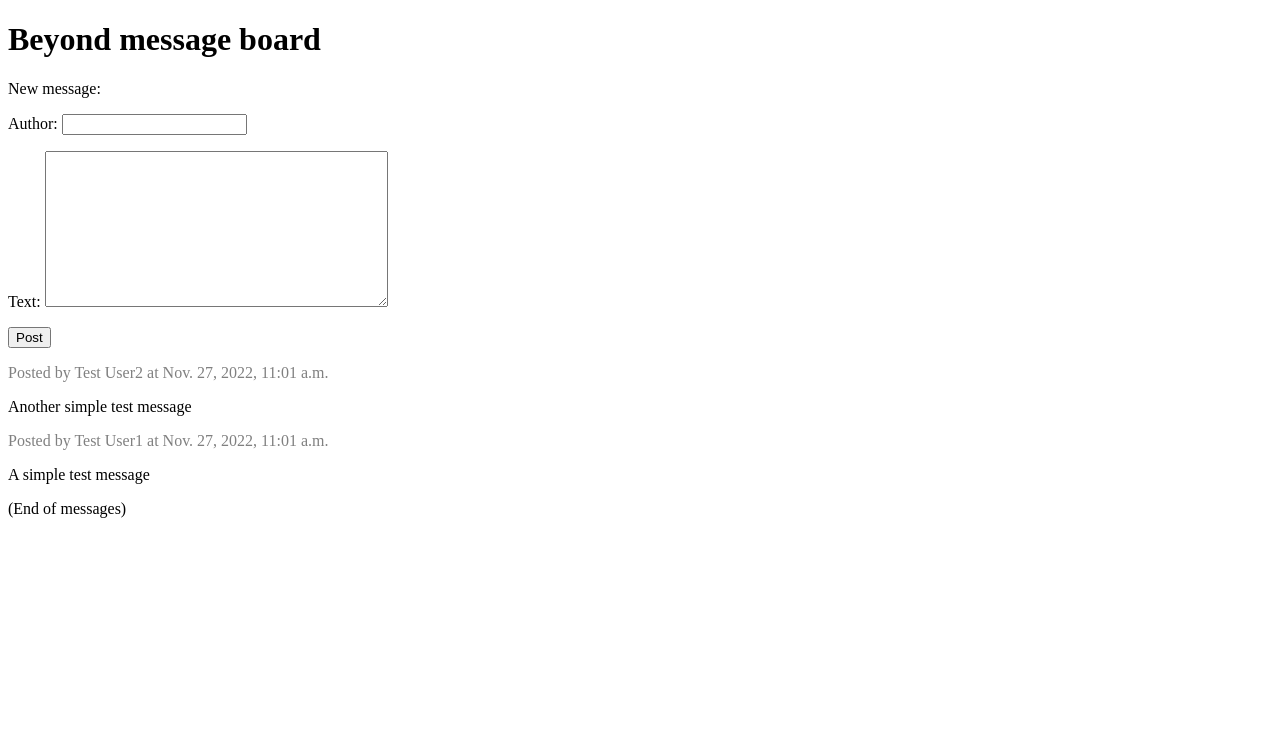
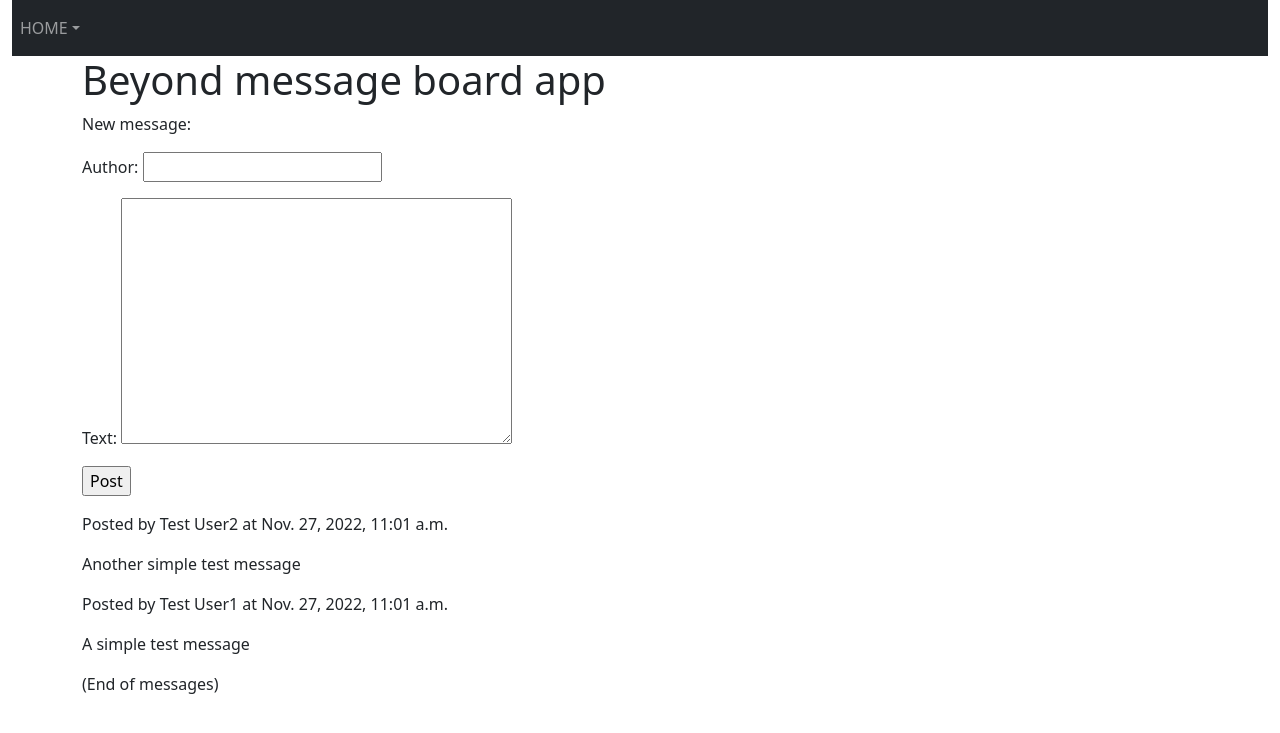
Before and after one commit to Shalevro2/beyond-tutorial, a Django app: page / in a window 1280 px wide. Shown: the top 733 px of the page. Run offline with Django 4.2, Linux system fonts and the light colour scheme; data comes from the database, SQL or seed files in the repository.

Commit message:
Add some html files

```diff
--- a/beyond_tutorial/urls.py
+++ b/beyond_tutorial/urls.py
@@ -19,5 +19,6 @@ from msgboard import views
 
 urlpatterns = [
     path('admin/', admin.site.urls),
-    path('', views.board, name='board')
+    path('', views.board, name='board'),
+    path('posts/', views.post_list, name='posts'),
 ]
--- /dev/null
+++ b/msgboard/templates/msgboard/base_board.html
@@ -0,0 +1,34 @@
+<html>
+<head>
+<title>Beyond message board app</title>
+    <meta name="viewport" content="width=device-width, initial-scale=1.0">
+    <link
+       href="https://cdn.jsdelivr.net/npm/bootstrap@5.2.3/dist/css/bootstrap.min.css" rel="stylesheet">
+    <script
+       src="https://cdn.jsdelivr.net/npm/bootstrap@5.2.3/dist/js/bootstrap.bundle.min.js">
+    </script>
+</head>
+<body>
+<div class="container-fluid">
+  <nav class="navbar navbar-expand-lg navbar-dark bg-dark">
+   <ul class="navbar-nav">
+    <li class="nav-item dropdown">
+    <a class="nav-link dropdown-toggle" href="#" id="accountDisplay" role="button"
+                           data-bs-toggle="dropdown" aria-expanded="false">HOME</a>
+      <ul class="dropdown-menu">
+        <li><a href="/">Board</a></li>
+        <li><a href="/posts">Posts</a></li>
+      </ul>
+    </li>
+    </ul>
+   </nav>
+   </div>
+
+    <div class="container">
+       <h1>Beyond message board app</h1>
+        {% block content %}
+        {% endblock %}
+    </div>
+
+</body>
+</html>
--- a/msgboard/templates/msgboard/board.html
+++ b/msgboard/templates/msgboard/board.html
@@ -1,13 +1,5 @@
-<!DOCTYPE html>
-<html lang="en">
-	<head>
-		<title>Beyond message board</title>
-		<style type="text/css">
-			.author, .eom { color: grey }
-		</style>
-	</head>
-	<body>
-		<h1>Beyond message board</h1>
+{% extends './base_board.html' %}
+{% block content %}
 		<div class="newfrm">
 			<p class="newmsg">New message:</p>
 			<form method="POST">
@@ -26,5 +18,4 @@
 		</div>
 	{% endfor %}
 		<p class="EOM">(End of messages)</p>
-	</body>
-</html>
+{% endblock %}
--- a/msgboard/views.py
+++ b/msgboard/views.py
@@ -16,3 +16,10 @@ def board(request):
         'messages': messages,
         'form': form,
     })
+
+
+def post_list(request):
+    blog_list = ["article1, content1", "article2, content2"]
+    return render(request, 'msgboard/post_list.html', {
+        'blog_list': blog_list
+    })
--- /dev/null
+++ b/pytest.ini
@@ -0,0 +1,3 @@
+[pytest]
+DJANGO_SETTINGS_MODULE = beyond_tutorial.settings
+python_files = tests.py test_*.py *_tests.py
```
Also changed, not shown: msgboard/templates/msgboard/post_list.html (added, +8 -0 lines), 2 other files.
